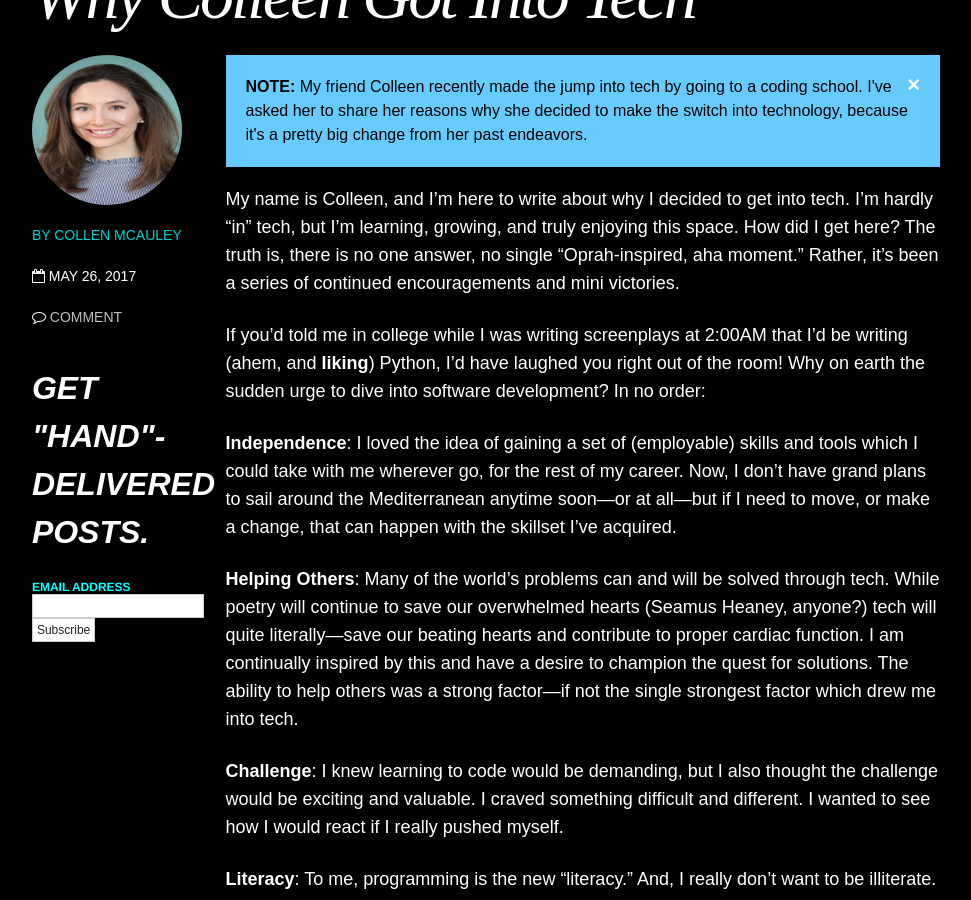
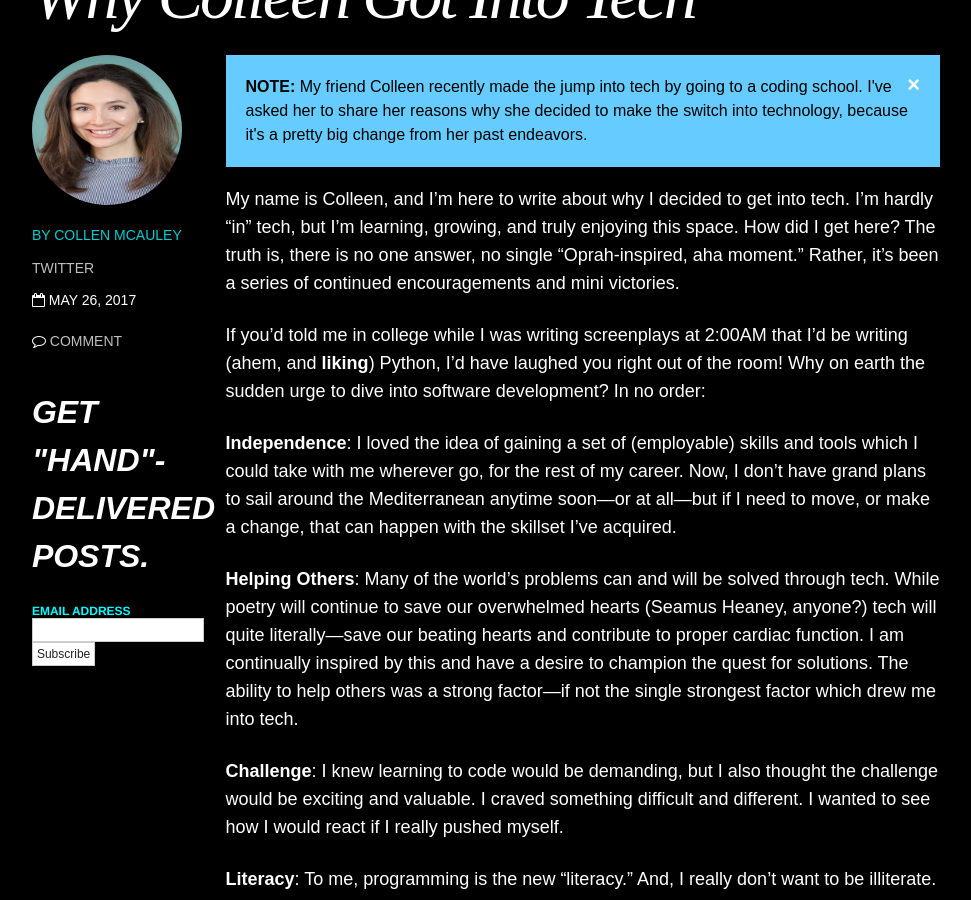
Before and after one commit to tracom1/tracom1.github.io, a Jekyll site: the page built from _posts/blog/2017-05-26-Why-Colleen-Got-Into-Tech.md, in a window 1280 px wide and 900 px high, scrolled down 423 px. Shown: the whole window, without its empty margins (154-1125 px from the left). Built offline with Jekyll 4.4.1, drawn with Linux system fonts in a browser that asks for light colours; nearby versions of some CDN libraries; comment, search, counter and statistics services are not loaded.

Commit message:
Adding twitter handle

```diff
--- a/_layouts/post.html
+++ b/_layouts/post.html
@@ -48,6 +48,9 @@ a:hover   {color:blue; background-color:transparent; text-decoration:underline}
         {% if author.web %}
             <web><a href={{author.web}}>website</a></web>
         {% endif %}
+        {% if author.twitter %}
+            <web><a href=http://twitter.com/{{author.twitter}}>twitter</a></web>
+        {% endif %}
         <span class="entry-date date published"><time datetime="{{ page.date | date_to_xmlschema }}"><i class="fa fa-calendar-o"></i> {{ page.date | date: "%B %d, %Y" }}</time></span>
         {% if page.modified %}<span class="entry-date date modified"><time datetime="{{ page.modified }}"><i class="fa fa-pencil"></i> {{ page.modified | date: "%B %d, %Y" }}</time></span>{% endif %}
         {% if site.owner.disqus-shortname and page.comments or site.comments %}<span class="entry-comments"><i class="fa fa-comment-o"></i> <a href="#disqus_thread">Comment</a></span>{% endif %}
```
